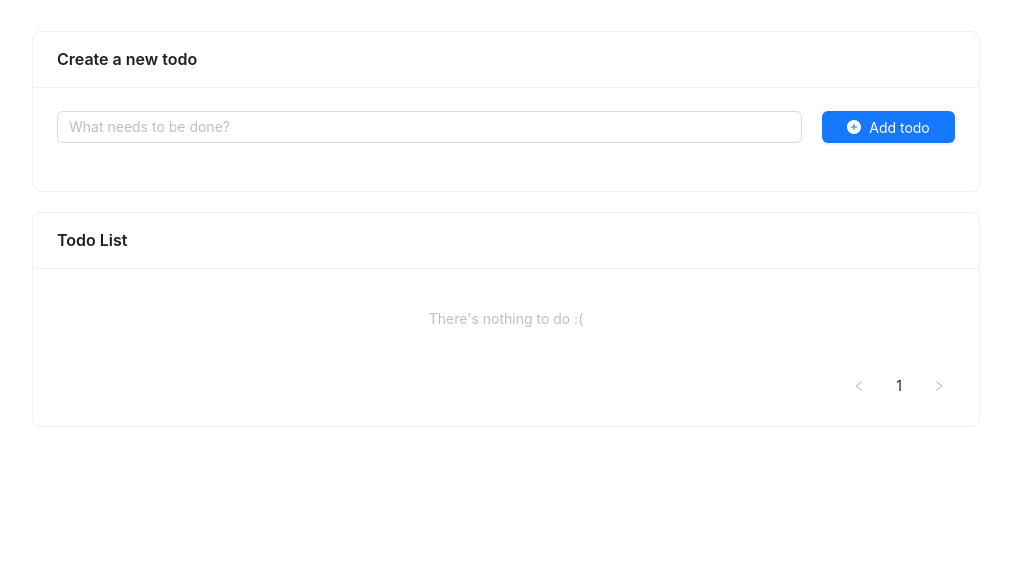
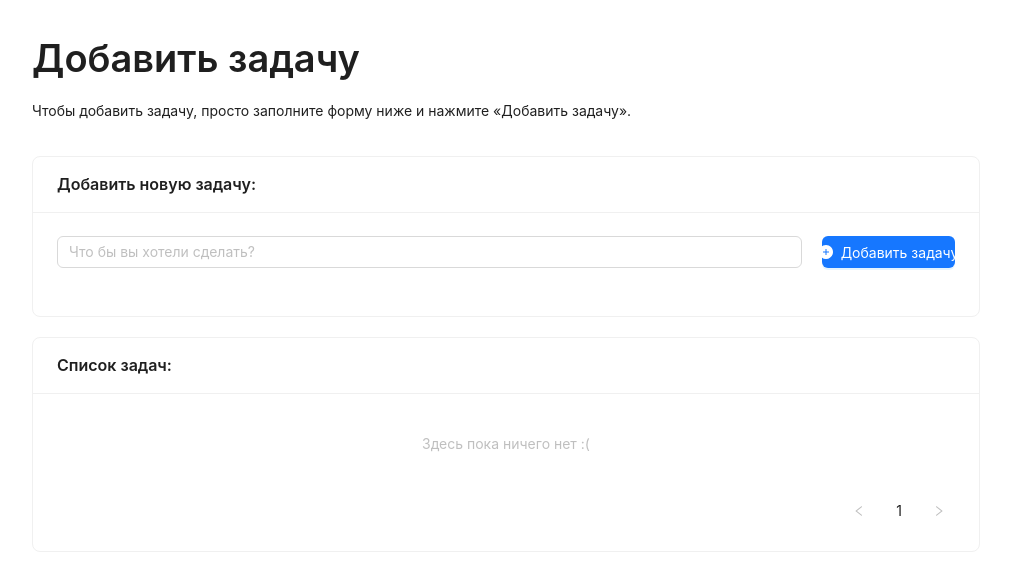
Before and after one commit to gfR616/todo-list, a React (Create React App) app: page / in a window 1280 px wide. Shown: the top 584 px of the page, without its empty margins (134-1145 px from the left). Built offline with nearby package versions, Linux system fonts and the light colour scheme.

Commit message:
Изменил язык на Русский

```diff
--- a/src/components/TodoList/todoList.tsx
+++ b/src/components/TodoList/todoList.tsx
@@ -16,7 +16,7 @@ export const TodoList: React.FC<ITodoListProps> = ({
 }) => (
 	<List
 		locale={{
-			emptyText: "There's nothing to do :(",
+			emptyText: 'Здесь пока ничего нет :(',
 		}}
 		dataSource={todos}
 		renderItem={(todo) => (
--- a/src/components/addTodo/addTodo.tsx
+++ b/src/components/addTodo/addTodo.tsx
@@ -7,7 +7,7 @@ interface IAddTodoFormProps {
 	onFormSubmit: (todo: ITodo) => void
 }
 
-export const AddTodoForm: React.FC<IAddTodoFormProps> = ({ onFormSubmit }) => {
+export const AddTodo: React.FC<IAddTodoFormProps> = ({ onFormSubmit }) => {
 	const [form] = Form.useForm()
 
 	const onFinish = () => {
@@ -26,13 +26,13 @@ export const AddTodoForm: React.FC<IAddTodoFormProps> = ({ onFormSubmit }) => {
 						name={'name'}
 						rules={[{ required: true, message: 'This field is required' }]}
 					>
-						<Input placeholder="What needs to be done?" />
+						<Input placeholder="Что бы вы хотели сделать?" />
 					</Form.Item>
 				</Col>
 				<Col xs={24} sm={24} md={7} lg={5} xl={4}>
 					<Button type="primary" htmlType="submit" block>
 						<PlusCircleFilled />
-						Add todo
+						Добавить задачу
 					</Button>
 				</Col>
 			</Row>
--- a/src/components/todosContainer/todosContainer.tsx
+++ b/src/components/todosContainer/todosContainer.tsx
@@ -1,6 +1,6 @@
 import './styles.sass'
-import { Card, Col, Row, message } from 'antd'
-import { AddTodoForm } from 'components/addTodo/addTodo'
+import { Card, Col, Row, Typography, message } from 'antd'
+import { AddTodo } from 'components/addTodo/addTodo'
 import TodoList from 'components/todoList/todoList'
 import React from 'react'
 import { useDispatch, useSelector } from 'react-redux'
@@ -13,7 +13,7 @@ interface ITodosContainerProps {}
 
 export const TodosContainer: React.FC<ITodosContainerProps> = () => {
 	const dispatch = useDispatch()
-
+	const { Title, Paragraph } = Typography
 	const todos: ITodo[] = useSelector((state: RootState) => state.todo.todos)
 
 	const handleFormSubmit = (todo: ITodo): void => {
@@ -22,17 +22,17 @@ export const TodosContainer: React.FC<ITodosContainerProps> = () => {
 			id: uuidV1(),
 		}
 		dispatch(addTodo(newTodo))
-		message.success('Todo added!')
+		message.success('Задача добавлена!')
 	}
 
 	const handleRemoveTodo = (todo: ITodo): void => {
 		dispatch(removeTodo(todo))
-		message.warning('Todo removed!')
+		message.warning('Задача удалена!')
 	}
 
 	const handleToggleTodoStatus = (todo: ITodo): void => {
 		dispatch(toggleTodoStatus(todo))
-		message.info('Todo state updated!')
+		message.info('Статус задачи обновлен!')
 	}
 	return (
 		<Row justify="center" align="middle" gutter={[0, 20]} className="todos-container">
@@ -43,10 +43,13 @@ export const TodosContainer: React.FC<ITodosContainerProps> = () => {
 				lg={{ span: 20 }}
 				xl={{ span: 18 }}
 			>
-				{/* <PageHeader
-					title="Add Todo"
-					subTitle="To add a todo, just fill the form below and click in add todo."
-				/> */}
+				<div>
+					<Title level={1}>Добавить задачу</Title>
+					<Paragraph>
+						Чтобы добавить задачу, просто заполните форму ниже и нажмите «Добавить
+						задачу».
+					</Paragraph>
+				</div>
 			</Col>
 
 			<Col
@@ -56,8 +59,8 @@ export const TodosContainer: React.FC<ITodosContainerProps> = () => {
 				lg={{ span: 20 }}
 				xl={{ span: 18 }}
 			>
-				<Card title="Create a new todo">
-					<AddTodoForm onFormSubmit={handleFormSubmit} />
+				<Card title="Добавить новую задачу:">
+					<AddTodo onFormSubmit={handleFormSubmit} />
 				</Card>
 			</Col>
 
@@ -68,7 +71,7 @@ export const TodosContainer: React.FC<ITodosContainerProps> = () => {
 				lg={{ span: 20 }}
 				xl={{ span: 18 }}
 			>
-				<Card title="Todo List">
+				<Card title="Список задач:">
 					<TodoList
 						todos={todos}
 						onTodoRemoval={handleRemoveTodo}
```
